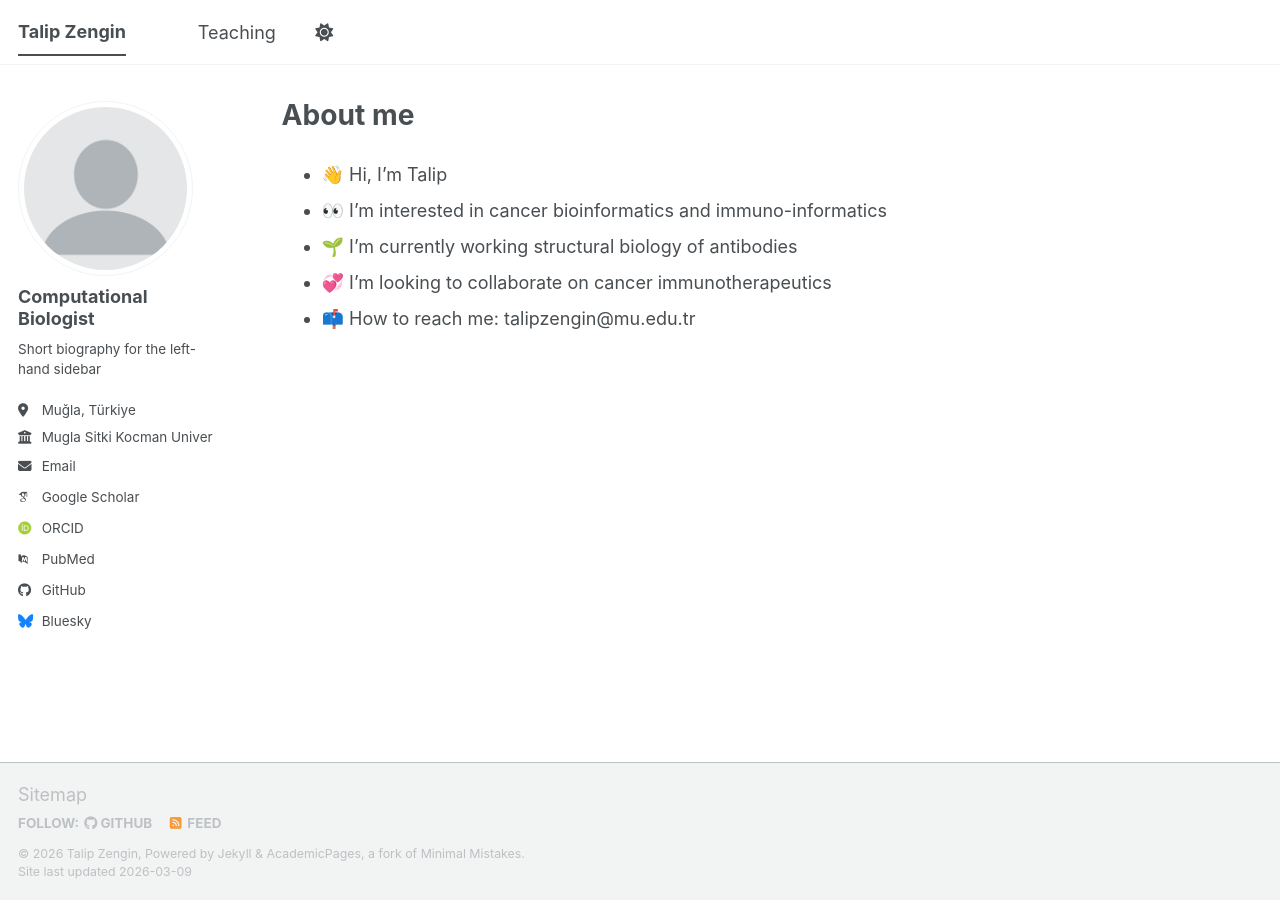
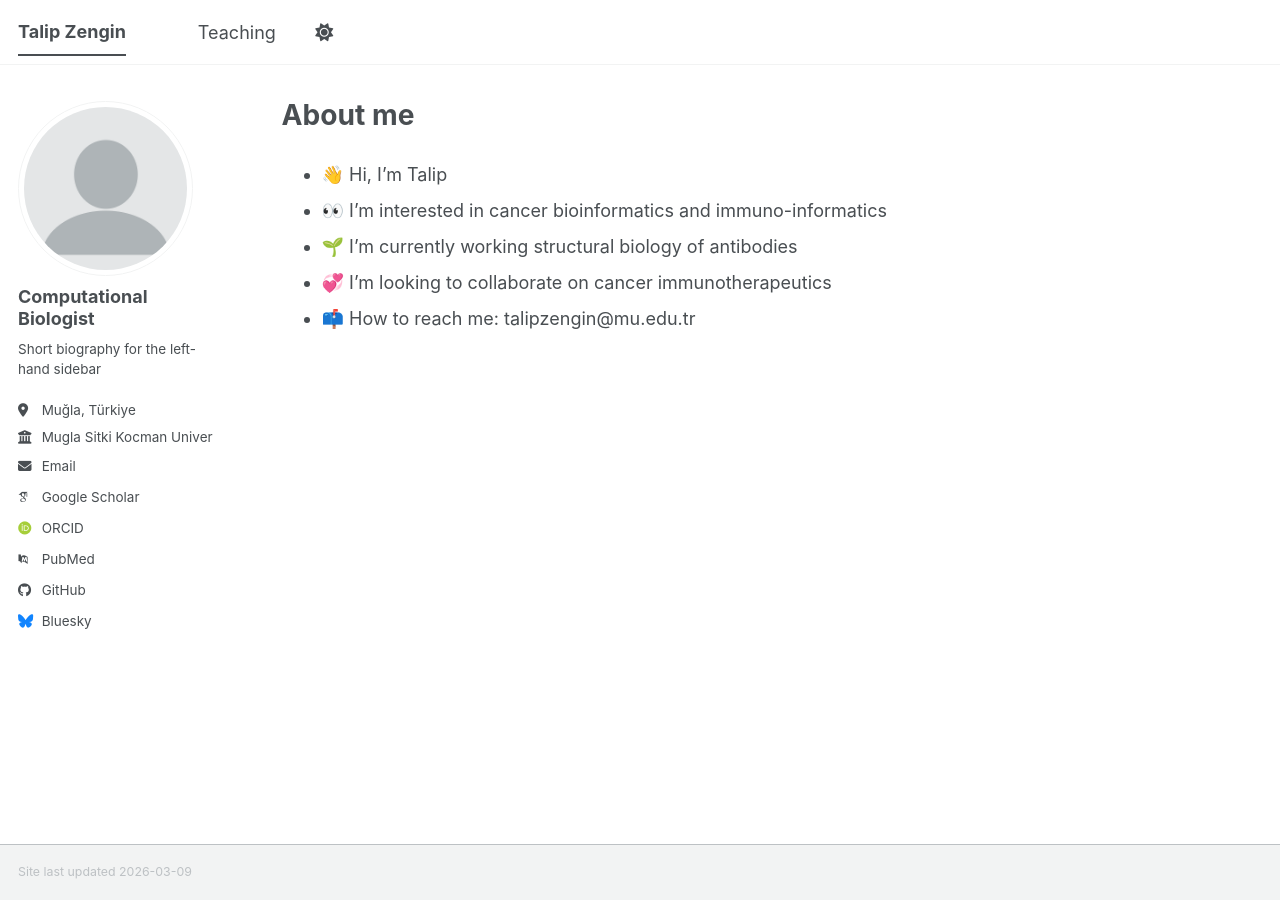
Before and after one commit to talipzengin/talipzengin.github.io, a Jekyll site: the page built from _pages/about.md, in a window 1280 px wide. Built offline with Jekyll 4.4.1, drawn with Linux system fonts in a browser that asks for light colours; some web fonts are replaced; a script bundle is joined from its source files by our own code; library files that are not in the unit come from our copies.

Commit message:
initial updates

```diff
--- a/_includes/footer.html
+++ b/_includes/footer.html
@@ -1,7 +1,7 @@
 {% include base_path %}
 
 {% if site.author.github or site.author.bitbucket or site.atom_feed.hide != true %}
-<div class="page__footer-follow">
+<!--<div class="page__footer-follow">
   <ul class="social-icons">
     {% if site.data.ui-text[site.locale].follow_label %}
       <li><strong>{{ site.data.ui-text[site.locale].follow_label }}</strong></li>
@@ -16,10 +16,10 @@
     <li><a href="{% if site.atom_feed.path %}{{ site.atom_feed.path }}{% else %}{{ base_path }}/feed.xml{% endif %}"><i class="fa fa-fw fa-rss-square" aria-hidden="true"></i> {{ site.data.ui-text[site.locale].feed_label | default: "Feed" }}</a></li>
     {% endif %}
   </ul>
-</div>
+</div>-->
 {% endif %}
 
 <div class="page__footer-copyright">
-  &copy; {{ site.time | date: '%Y' }} {{ site.name | default: site.title }}, {{ site.data.ui-text[site.locale].powered_by | default: "Powered by" }} <a href="https://jekyllrb.com" rel="nofollow">Jekyll</a> &amp; <a href="https://github.com/academicpages/academicpages.github.io">AcademicPages</a>, a fork of <a href="https://mademistakes.com/work/minimal-mistakes-jekyll-theme/" rel="nofollow">Minimal Mistakes</a>.<br />
+  <!--&copy; {{ site.time | date: '%Y' }} {{ site.name | default: site.title }}, {{ site.data.ui-text[site.locale].powered_by | default: "Powered by" }} <a href="https://jekyllrb.com" rel="nofollow">Jekyll</a> &amp; <a href="https://github.com/academicpages/academicpages.github.io">AcademicPages</a>, a fork of <a href="https://mademistakes.com/work/minimal-mistakes-jekyll-theme/" rel="nofollow">Minimal Mistakes</a>.<br /> -->
   Site last updated {{ "now" | date: '%Y-%m-%d' }}
 </div>
--- a/_includes/footer/custom.html
+++ b/_includes/footer/custom.html
@@ -1,6 +1,6 @@
 <!-- start custom footer snippets -->
 
-<a href="/sitemap/">Sitemap</a>
+<!-- <a href="/sitemap/">Sitemap</a> -->
 
 <!-- Support for MatJax -->
 <script defer src="https://cdnjs.cloudflare.com/polyfill/v3/polyfill.min.js?features=es6"></script>
```
Also changed, not shown: 2 other files.
